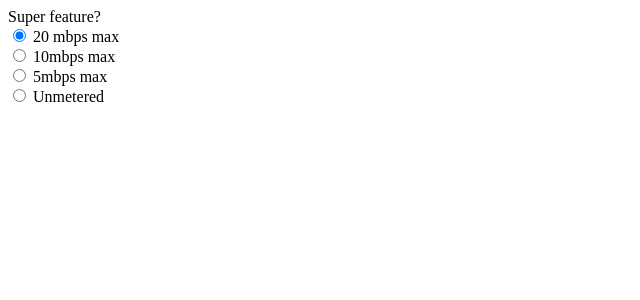
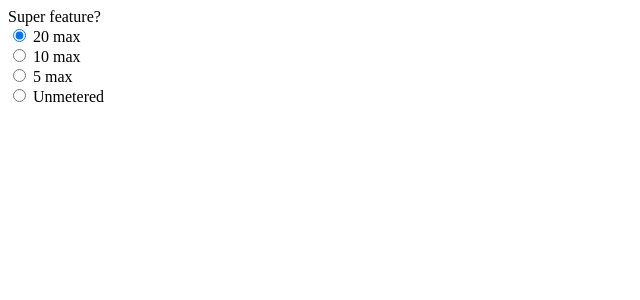
Before and after one commit to nogna/myflaskapp, a Flask app: template templates/includes/_parameters.html in a window 1280 px wide. Shown: the top 300 px of the page, without its empty margins (0-640 px from the left). Run offline with Flask 2, Linux system fonts and the light colour scheme; the template is opened without the code that fills it, so the values that code supplies are empty; parts of the project's set-up code (start-up, migrations or seed data) failed here and were passed over.

Commit message:
changed labels

```diff
--- a/templates/includes/_parameters.html
+++ b/templates/includes/_parameters.html
@@ -4,19 +4,19 @@
     <div class="field">
       <div class="ui slider checkbox">
         <input type="radio" name="throughput" checked="checked" value="20">
-        <label>20 mbps max</label>
+        <label>20 max</label>
       </div>
     </div>
     <div class="field">
       <div class="ui slider checkbox">
         <input type="radio" name="throughput" value="10">
-        <label>10mbps max</label>
+        <label>10 max</label>
       </div>
     </div>
     <div class="field">
       <div class="ui slider checkbox">
         <input type="radio" name="throughput" value="5">
-        <label>5mbps max</label>
+        <label>5 max</label>
       </div>
     </div>
     <div class="field">
```
